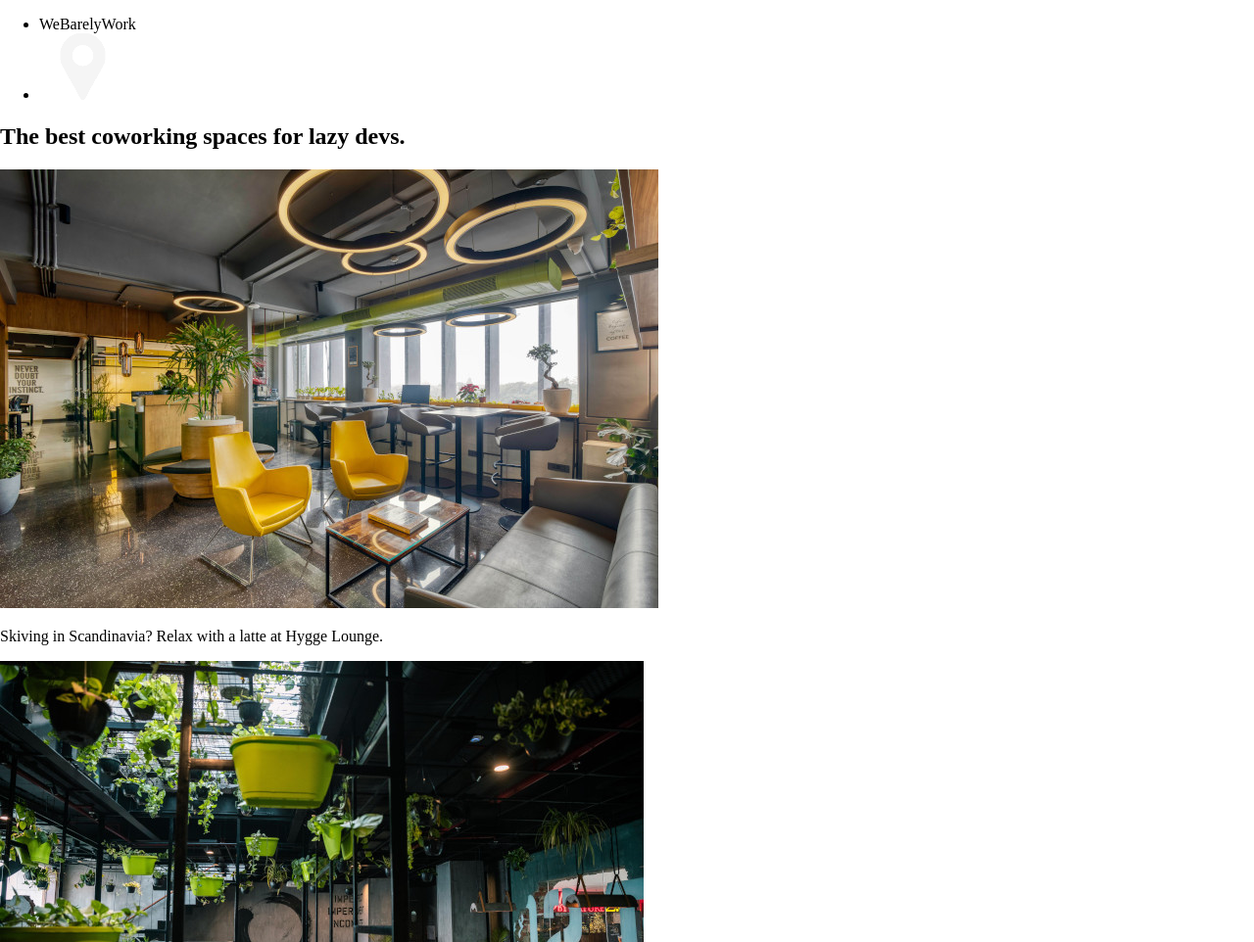
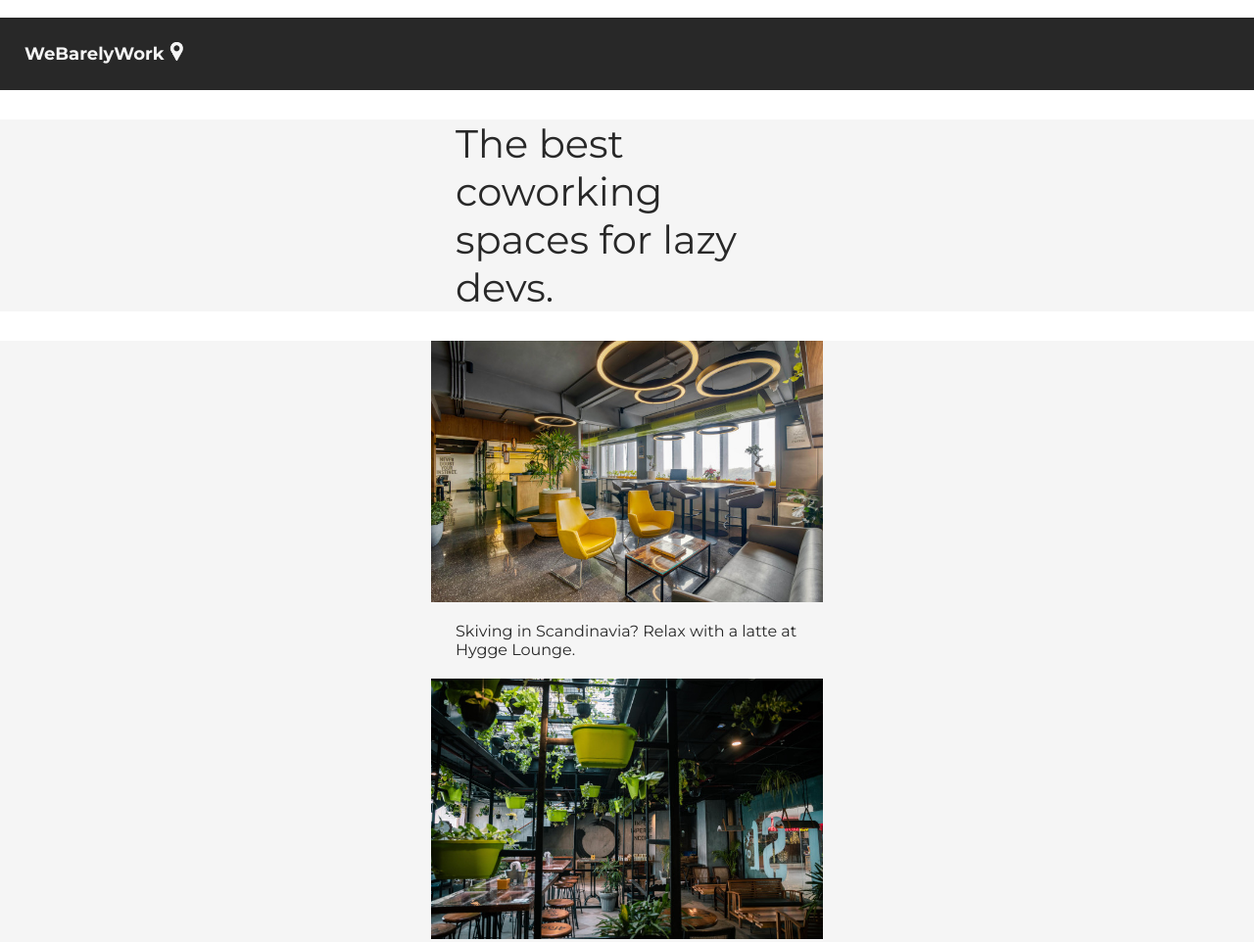
Before and after one commit to MasonLanham/Coworking-Space-Site--Silly-, a website built with Vite: page index.html in a window 1280 px wide. Shown: the top 962 px of the page at 98% size. Built offline with nearby package versions, Linux system fonts and the light colour scheme; files whose address does not match are found by name.

Commit message:
Added The Styling Requested

```diff
--- a/index.css
+++ b/index.css
@@ -1,4 +1,54 @@
 body {
     margin: 0;
     padding: 0;
+    font-family: 'Montserrat', sans-serif;
 }
+
+h1{
+    font-size: 40px;
+    font-weight: 400;
+    margin: 30px 25px;
+}
+p{
+    margin-bottom: 0px;
+    padding-bottom: 20px;
+}
+
+header{
+    background-color: #282828;
+    color: whitesmoke;
+}
+ul{
+    display: flex;
+    justify-content: left;
+    align-items: center;
+    padding: 25px;
+    font-size: 18px;
+}
+li{
+    list-style: none;
+}
+
+.logo{
+    color: whitesmoke;
+    font-size: 1.125rem;
+    font-weight: 700;
+    background-color: #282828;
+}
+.icon{
+    width: 25px;
+}
+.container, .item{
+    width: 25rem;
+    margin: 0 auto;
+}
+.item-img{
+    width: 100%;
+}
+.caption{
+    margin: 0px 25px;
+}
+.light{
+    background-color: whitesmoke;
+    color: #282828;
+}
--- a/index.html
+++ b/index.html
@@ -21,30 +21,37 @@
 			</nav>
 		</header>
 		<main>
-			<section>
+			<div class='light'>
+				<section class='container'>
 					<h1>The best coworking spaces for lazy devs.</h1>
 				</section>
+			</div>
 
+			<div class='light'>
 				<section class="item">
 					<img src="images/hygge.jpg" class="item-img" alt="A smart coworking space">
 					<div class="caption">
 						<p>Skiving in Scandinavia? Relax with a latte at Hygge Lounge.</p>
 					</div>
 				</section>
+			</div>
 
+			<div class='light'>
 				<section class="item">
 					<img src="images/sky-garden.jpg" class="item-img" alt="A coworking space with plants">
 					<div class="caption">
 						<p>Bored in Barcelona? Take a siesta at the Sky Garden.</p>
 					</div>
 				</section>
-
+			</div>
+			<div class='light'>
 				<section class="item">
 					<img src="images/generator.jpg" class="item-img" alt="A comfortable coworking space">
 					<div class="caption">
 						<p>Relaxing in Rio? Take some downtime at the Generator Hub.</p>
 					</div>
 				</section>
+			</div>
 
 		</main>
 	</body>
```
Lines whose indentation alone changed are shown as unchanged.
